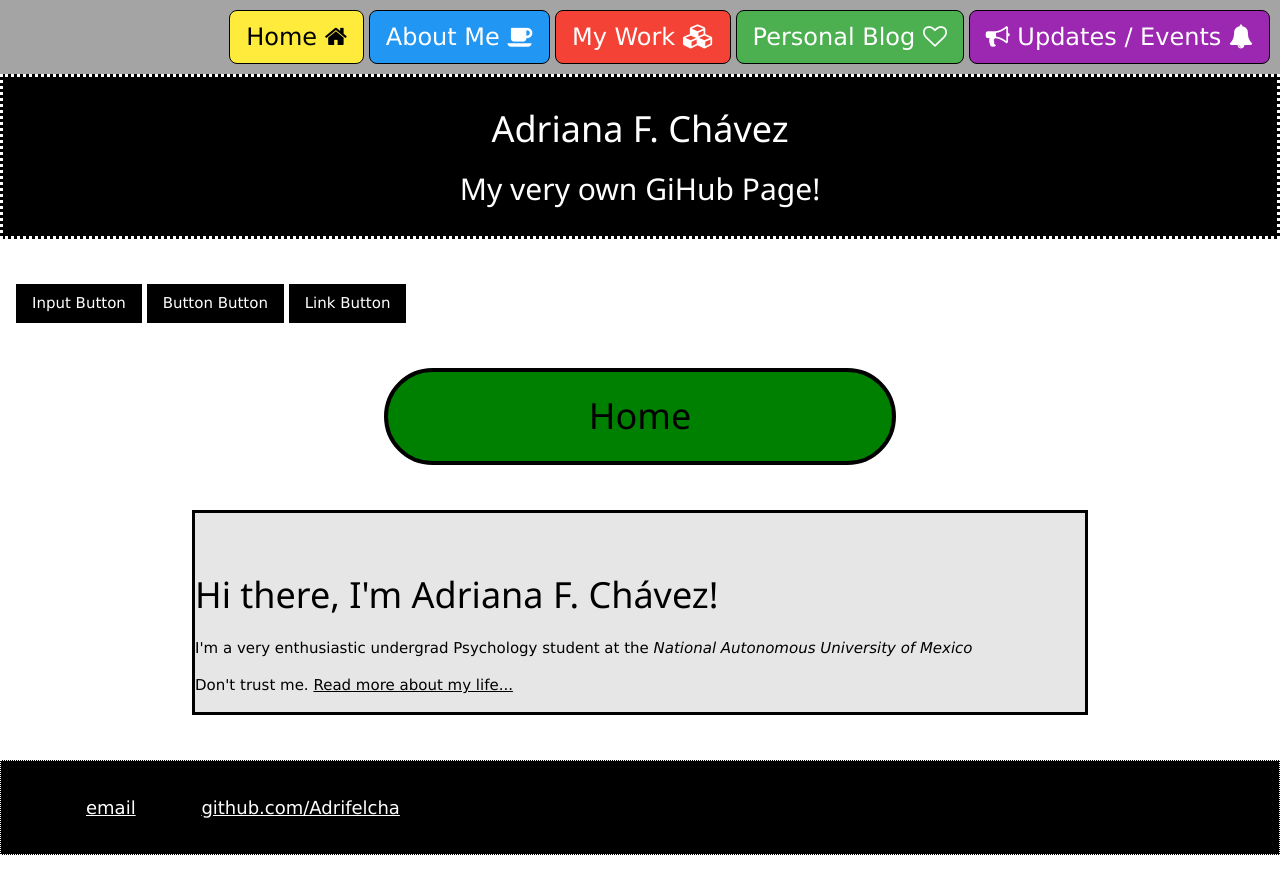
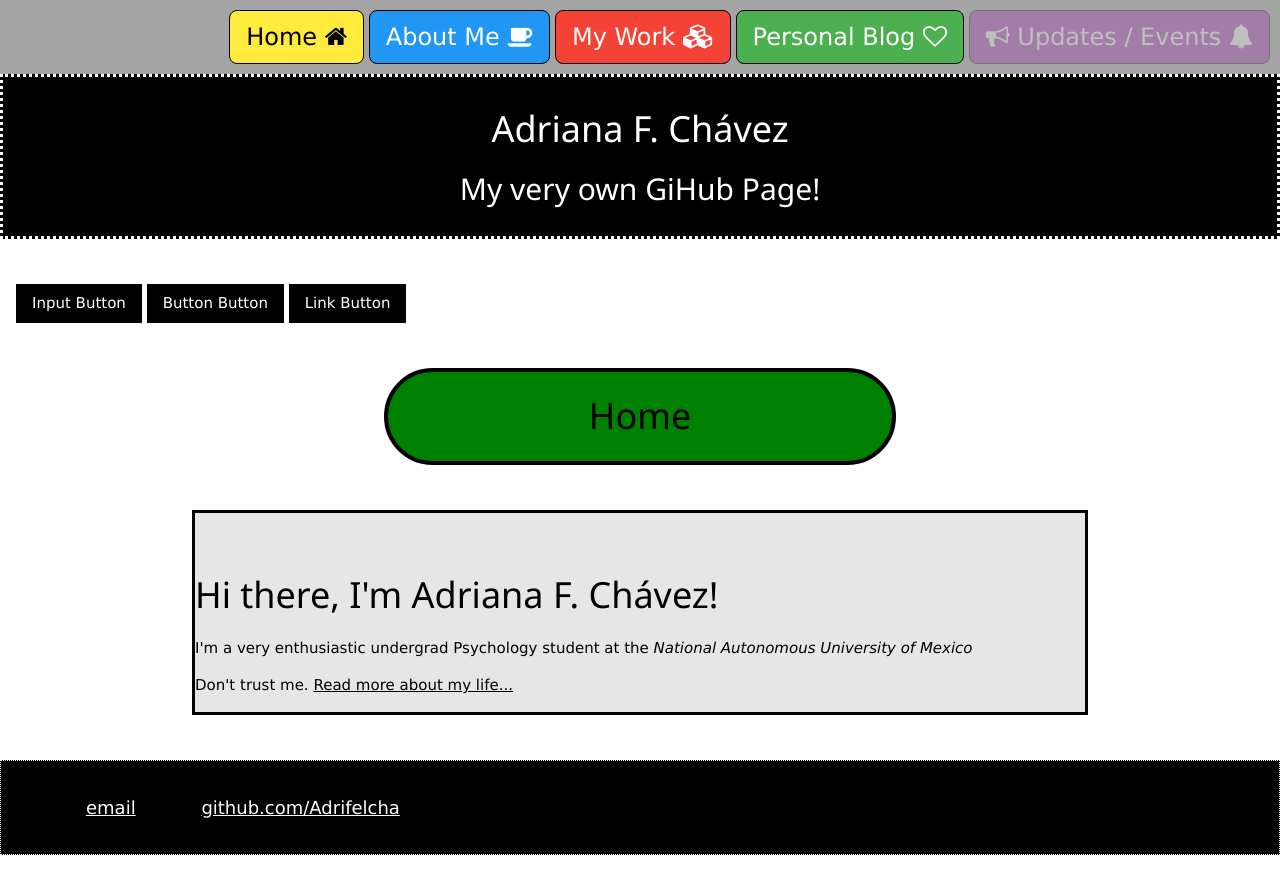
Before and after one commit to Adrifelcha/Adrifelcha-github.io, a Jekyll site: the page built from index.html, in a window 1280 px wide. Shown: the top 894 px of the page. Built offline with Jekyll 4.4.1, drawn with Linux system fonts in a browser that asks for light colours.

Commit message:
Update default.html

```diff
--- a/_layouts/default.html
+++ b/_layouts/default.html
@@ -82,7 +82,7 @@
 				<a href="/about" class="w3-btn w3-blue w3-button w3-border w3-border-black w3-xlarge w3-round-large w3-hover-dark-grey"> About Me <i class="fa fa-coffee" aria-hidden="true"></i></a>
 				<a href="/cv" class="w3-btn w3-red w3-button w3-border w3-border-black w3-hover-dark-grey w3-xlarge w3-round-large"> My Work <i class="fa fa-cubes" aria-hidden="true"></i></a>
 			        <a href="/blog" class="w3-btn w3-border w3-border-black w3-green w3-button w3-xlarge w3-hover-dark-grey w3-round-large">Personal Blog <i class="fa fa-heart-o" aria-hidden="true"></i></a>
-				<a href="#" class="w3-btn w3-border w3-border-black w3-purple w3-button w3-xlarge w3-hover-dark-grey w3-round-large" disabled><i class="fa fa-bullhorn" aria-hidden="true"></i> Updates / Events <i class="fa fa-bell" aria-hidden="true"></i></a>
+				<a href="#" class="w3-btn w3-disabled w3-border w3-border-black w3-purple w3-button w3-xlarge w3-hover-dark-grey w3-round-large"><i class="fa fa-bullhorn" aria-hidden="true"></i> Updates / Events <i class="fa fa-bell" aria-hidden="true"></i></a>
 
 			</nav>
 
```
